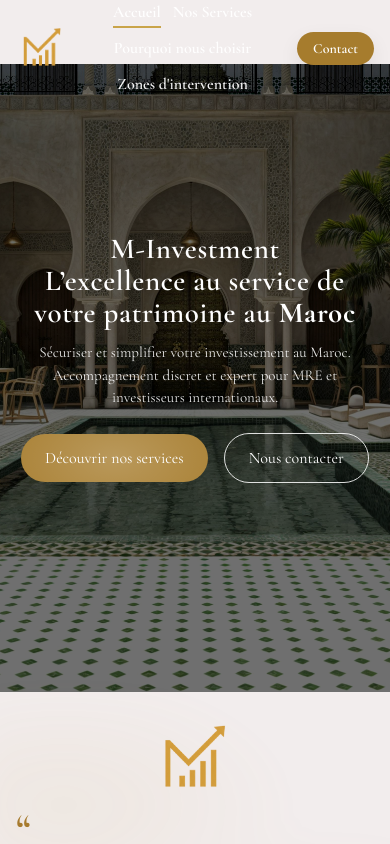
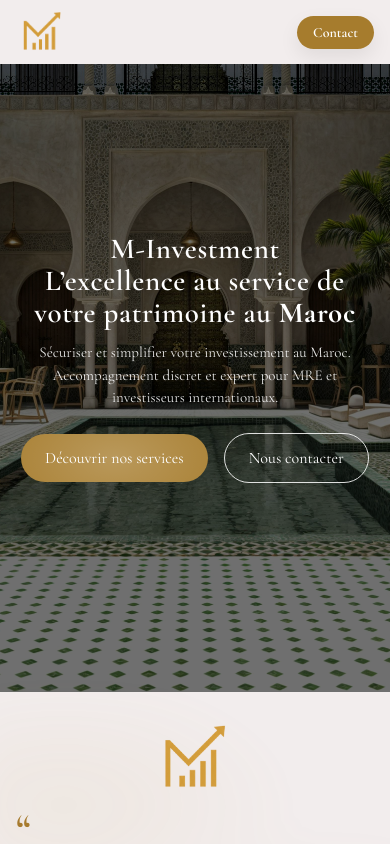
Before and after one commit to nourlhouij340-debug/m-investment, a Next.js app: page / in a window 390 px wide. Shown: the top 844 px of the page. Built offline with nearby package versions, Linux system fonts and the light colour scheme.

Commit message:
Update Navbar.tsx

```diff
--- a/components/Navbar.tsx
+++ b/components/Navbar.tsx
@@ -50,20 +50,6 @@
             </li>
           ))}
         </ul>
-        {/* Mobile compact nav */}
-        <ul className="md:hidden flex flex-wrap items-center justify-center gap-3 px-2" aria-label="Navigation mobile">
-          {items.map((i) => (
-            <li key={i.href} className="flex-shrink-0">
-              <a
-                href={i.href}
-                onClick={(e) => handle(e, i.href)}
-                className={`nav-link ${scrolled ? "nav-link-dark" : "nav-link-light"} ${active && `#${active}` === i.href ? "active" : ""}`}
-              >
-                {i.label}
-              </a>
-            </li>
-          ))}
-        </ul>
         <div className="justify-self-end">
           <a href="#contact" onClick={(e) => handle(e, "#contact")} className="nav-cta rounded-full bg-[#A67C2D] text-white font-semibold text-sm py-2 px-4 shadow-[0_8px_20px_rgba(0,0,0,.08)]">Contact</a>
         </div>
```
